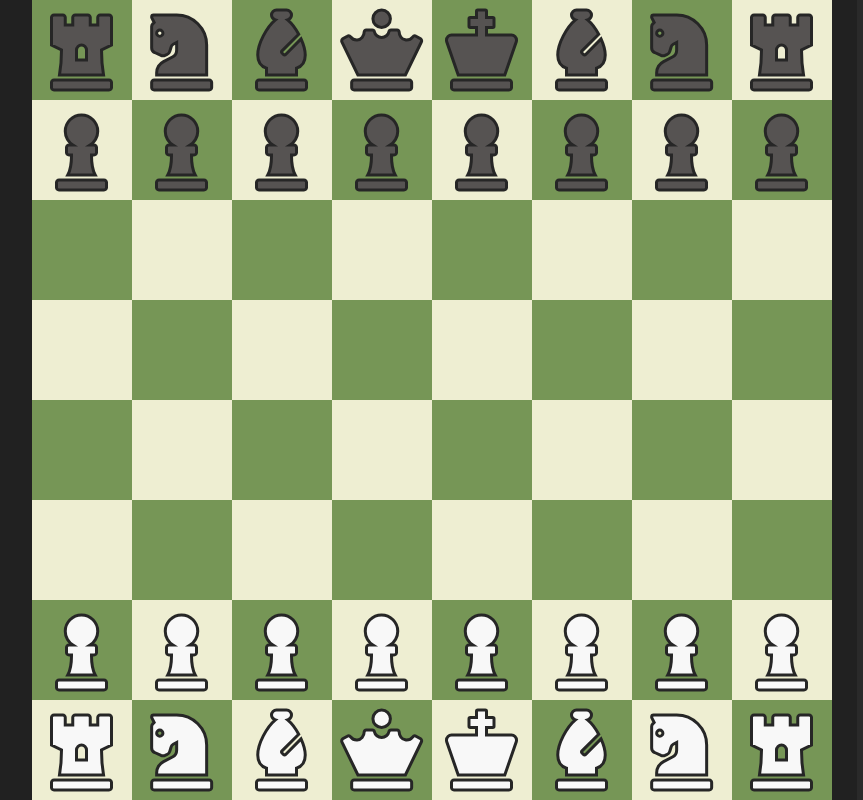
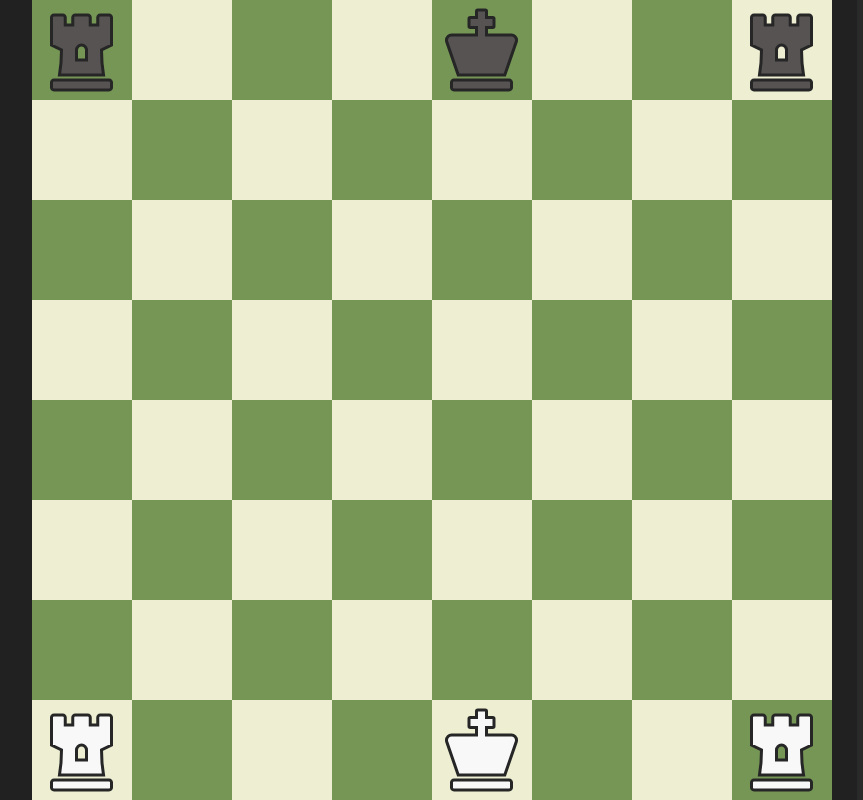
Before and after one commit to NSteczynski/Chess, a React app: page / in a window 1280 px wide. Shown: the whole page, without its empty margins (21-884 px from the left). Built offline with nearby package versions, Linux system fonts and the light colour scheme.

Commit message:
Add castling and check.

```diff
--- a/src/app.tsx
+++ b/src/app.tsx
@@ -4,14 +4,14 @@ import GameInformation from "./components/gameInformation"
 import DefaultSettings from "./core/settings"
 import DefaultAppState from "./core/appstate"
 import getPieceMoves from "./core/pieceMoves"
-import { Dictionary, Settings, AppState, Vector, PieceParams, PieceTypes, PlayerColor, MoveTypes, MoveHistory } from "./core/types"
+import { Dictionary, Settings, AppState, Vector, PieceParams, PieceTypes, PlayerColor, MoveTypes, PieceMove } from "./core/types"
 
 const App: React.FunctionComponent<{}> = () => {
   const [settings, setSettings] = React.useState<Settings>(DefaultSettings)
   const [state, setState] = React.useState<AppState>(DefaultAppState)
 
   const pieces: Dictionary<PieceParams> = state.pieces.reduce((r, piece) => ({ ...r, [`${piece.position.x}-${piece.position.y}`]: piece }), {})
-  const selectedPieceMoves: Dictionary<boolean> = state.selectedPieceMoves.reduce((r, move) => ({ ...r, [`${move.x}-${move.y}`]: true }), {})
+  const selectedPieceMoves: Dictionary<MoveTypes> = state.selectedPieceMoves.reduce((r, move) => ({ ...r, [`${move.position.x}-${move.position.y}`]: move.type }), {})
   const lastMove = state.movesHistory[state.movesHistory.length - 1]
 
   React.useEffect(() => {
@@ -30,15 +30,15 @@ const App: React.FunctionComponent<{}> = () => {
     const pawnY  = switchRows ? offsetY + 1 : offsetY
     const pieceY = switchRows ? offsetY     : offsetY + 1
 
-    for (let i = 0; i < 8; ++i)
-      pieces.push({ color, type: PieceTypes.PAWN, position: { x: i, y: pawnY  }})
+    // for (let i = 0; i < 8; ++i)
+    //   pieces.push({ color, type: PieceTypes.PAWN, position: { x: i, y: pawnY  }})
     pieces.push({ color, type: PieceTypes.ROOK  , position: { x: 0, y: pieceY }})
-    pieces.push({ color, type: PieceTypes.KNIGHT, position: { x: 1, y: pieceY }})
-    pieces.push({ color, type: PieceTypes.BISHOP, position: { x: 2, y: pieceY }})
-    pieces.push({ color, type: PieceTypes.QUEEN , position: { x: 3, y: pieceY }})
+    // pieces.push({ color, type: PieceTypes.KNIGHT, position: { x: 1, y: pieceY }})
+    // pieces.push({ color, type: PieceTypes.BISHOP, position: { x: 2, y: pieceY }})
+    // pieces.push({ color, type: PieceTypes.QUEEN , position: { x: 3, y: pieceY }})
     pieces.push({ color, type: PieceTypes.KING  , position: { x: 4, y: pieceY }})
-    pieces.push({ color, type: PieceTypes.BISHOP, position: { x: 5, y: pieceY }})
-    pieces.push({ color, type: PieceTypes.KNIGHT, position: { x: 6, y: pieceY }})
+    // pieces.push({ color, type: PieceTypes.BISHOP, position: { x: 5, y: pieceY }})
+    // pieces.push({ color, type: PieceTypes.KNIGHT, position: { x: 6, y: pieceY }})
     pieces.push({ color, type: PieceTypes.ROOK  , position: { x: 7, y: pieceY }})
 
     return pieces
@@ -48,9 +48,9 @@ const App: React.FunctionComponent<{}> = () => {
     const hasMove  = selectedPieceMoves[`${position.x}-${position.y}`]
     const hasPiece = pieces[`${position.x}-${position.y}`]
 
-    if (hasMove)
-      return onMoveClick(position)
-    if (hasPiece)
+    if (hasMove != undefined)
+      return onMoveClick(position, hasMove)
+    if (hasPiece != undefined)
       return onPieceClick(position, hasPiece.color, hasPiece.type)
     return setState(prevState => ({ ...prevState, selectedPiece: undefined, selectedPieceMoves: [] }))
   }
@@ -65,28 +65,36 @@ const App: React.FunctionComponent<{}> = () => {
     return setState(prevState => ({ ...prevState, selectedPiece, selectedPieceMoves }))
   }
 
-  const onMoveClick = (position: Vector): void => {
+  const onMoveClick = (position: Vector, type: MoveTypes): void => {
     if (!state.selectedPiece)
       return undefined
 
     const nextPlayerMove = state.currentPlayerMove == PlayerColor.WHITE ? PlayerColor.BLACK : PlayerColor.WHITE
     const currentPiece = pieces[`${position.x}-${position.y}`]
-    const newPieces = state.pieces.map(piece => {
+    const newStatePieces = state.pieces.map(piece => {
+      if (state.selectedPiece && type === MoveTypes.Q_CASTLING && piece.type === PieceTypes.ROOK && piece.color === state.selectedPiece.color && piece.position.x === 0)
+        return { ...piece, position: { x: 3, y: position.y }, hasMoved: true }
+      if (state.selectedPiece && type === MoveTypes.K_CASTLING && piece.type === PieceTypes.ROOK && piece.color === state.selectedPiece.color && piece.position.x === 7)
+        return { ...piece, position: { x: 5, y: position.y }, hasMoved: true }
       if (piece != state.selectedPiece)
         return piece
-      if (piece.type === PieceTypes.PAWN)
-        return { ...piece, position, hasMoved: true }
-      return { ...piece, position }
+      return { ...piece, position, hasMoved: true }
     }).filter(piece => !currentPiece || piece != currentPiece)
 
     const newMovesHistory = [...state.movesHistory]
-    const moveType = currentPiece ? MoveTypes.CAPTURE : MoveTypes.MOVE
-    newMovesHistory.push({ newPosition: position, piece: state.selectedPiece, capturedPiece: currentPiece, type: moveType })
+    const newPieces: Dictionary<PieceParams> = newStatePieces.reduce((r, piece) => ({ ...r, [`${piece.position.x}-${piece.position.y}`]: piece }), {})
+    const isCheck = !!getPieceMoves(position, state.currentPlayerMove, state.selectedPiece.type, newPieces).find(move => {
+      const piece = pieces[`${move.position.x}-${move.position.y}`]
+      if (!piece)
+        return false
+      return piece.type === PieceTypes.KING && piece.color === nextPlayerMove
+    })
+    newMovesHistory.push({ newPosition: position, piece: state.selectedPiece, capturedPiece: currentPiece, type, isCheck })
 
     return setState(prevState => ({
       ...prevState,
       currentPlayerMove: nextPlayerMove,
-      pieces: newPieces,
+      pieces: newStatePieces,
       selectedPiece: undefined,
       selectedPieceMoves: [],
       movesHistory: newMovesHistory
--- a/src/components/board.tsx
+++ b/src/components/board.tsx
@@ -1,12 +1,12 @@
 import React from "react"
 import Row from "./row"
-import { Dictionary, Vector, PieceParams, MoveHistory } from "../core/types"
+import { Dictionary, Vector, PieceParams, MoveHistory, MoveTypes } from "../core/types"
 
 const Board: React.FunctionComponent<{
   pieces: Dictionary<PieceParams>
   lastMove: MoveHistory | undefined
   selectedPiecePosition: Vector | undefined
-  selectedPieceMoves: Dictionary<boolean>
+  selectedPieceMoves: Dictionary<MoveTypes>
   onCellClick: (position: Vector) => void
 }> = ({ pieces, lastMove, selectedPiecePosition, selectedPieceMoves, onCellClick }) => {
   const rows = Array(8).fill(undefined).map((v, y) => (
--- a/src/components/movesHistory.tsx
+++ b/src/components/movesHistory.tsx
@@ -5,7 +5,7 @@ import { getMoveNotationName } from "../core/functions"
 const MovesHistory: React.FunctionComponent<{
   moves: Array<MoveHistory>
 }> = ({ moves }) => {
-  const movesInfo = moves.map((move, index) => <span key={index}>{getMoveNotationName(move)}</span>)
+  const movesInfo = moves.map((move, index) => <span key={index}>{getMoveNotationName(move)}{move.isCheck ? "+" : ""}</span>)
 
   return (
     <div className="movesHistory">
--- a/src/components/row.tsx
+++ b/src/components/row.tsx
@@ -1,12 +1,12 @@
 import React from "react"
-import { Dictionary, Vector, PieceParams, MoveHistory } from "../core/types"
+import { Dictionary, Vector, PieceParams, MoveHistory, MoveTypes } from "../core/types"
 
 const Row: React.FunctionComponent<{
   id: number
   pieces: Dictionary<PieceParams>
   lastMove: MoveHistory | undefined
   selectedPiecePosition: Vector | undefined
-  selectedPieceMoves: Dictionary<boolean>
+  selectedPieceMoves: Dictionary<MoveTypes>
   onCellClick: (position: Vector) => void
 }> = ({ id, pieces, lastMove, selectedPiecePosition, selectedPieceMoves, onCellClick }) => {
   const cells = Array(8).fill(undefined).map((v, x) => {
@@ -17,7 +17,7 @@ const Row: React.FunctionComponent<{
                        x == lastMove.newPosition.x    && id == lastMove.newPosition.y   ||
                        x == lastMove.piece.position.x && id == lastMove.piece.position.y)
     const type = (id + x) % 2 == 0 ? " even" : " odd"
-    const className = "cell" + type + (currentMove ? " move" : "") + (isSelected ? " selected" : "")
+    const className = "cell" + type + (currentMove != undefined ? " move" : "") + (isSelected ? " selected" : "")
 
     return (
       <div key={x} className={className} onClick={() => onCellClick({ x, y: id })}>
--- a/src/core/functions.ts
+++ b/src/core/functions.ts
@@ -1,4 +1,4 @@
-import { PieceTypes, MoveHistory, MoveTypes, PieceNotationName } from "./types";
+import { PieceTypes, MoveHistory, MoveTypes, PieceNotationName } from "./types"
 
 /** The x coordinates. */
 export const xCoords = ["a", "b", "c", "d", "e", "f", "g", "h"]
@@ -8,6 +8,8 @@ export const xCoords = ["a", "b", "c", "d", "e", "f", "g", "h"]
  * @param move The move history.
  */
 export const getMoveNotationName = (move: MoveHistory): string => {
+  if (move.type === MoveTypes.Q_CASTLING || move.type === MoveTypes.K_CASTLING)
+    return move.type
   const pieceNotationName = PieceNotationName[move.piece.type.toUpperCase() as keyof typeof PieceNotationName]
   const coords = xCoords[move.newPosition.x] + move.newPosition.y
 
--- a/src/core/pieceMoves.ts
+++ b/src/core/pieceMoves.ts
@@ -1,4 +1,4 @@
-import { Dictionary, Vector, PieceParams, PawnParams, PieceTypes, PlayerColor } from "./types"
+import { Dictionary, Vector, PieceParams, PieceTypes, PlayerColor, PieceMove, MoveTypes } from "./types"
 
 /**
  * Returns available moves for piece type.
@@ -6,105 +6,136 @@ import { Dictionary, Vector, PieceParams, PawnParams, PieceTypes, PlayerColor }
  * @param color The player color.
  * @param type The piece type.
  * @param pieces The piece list.
+ * @param checkAttack If true then checks piece posible attack moves. Default: false.
  */
-const getPieceMoves = (position: Vector, color: PlayerColor, type: PieceTypes, pieces: Dictionary<PieceParams>): Array<Vector> => {
+const getPieceMoves = (position: Vector, color: PlayerColor, type: PieceTypes, pieces: Dictionary<PieceParams>, checkAttack: boolean = false): Array<PieceMove> => {
   switch (type) {
     case PieceTypes.PAWN:
-      return getPawnMoves(position, color, pieces)
+      return getPawnMoves(position, color, pieces, checkAttack)
     case PieceTypes.ROOK:
-      return getRookMoves(position, color, pieces)
+      return getRookMoves(position, color, pieces, checkAttack)
     case PieceTypes.KNIGHT:
-      return getKnightMoves(position, color, pieces)
+      return getKnightMoves(position, color, pieces, checkAttack)
     case PieceTypes.BISHOP:
-      return getBishopMoves(position, color, pieces)
+      return getBishopMoves(position, color, pieces, checkAttack)
     case PieceTypes.QUEEN:
-      return getQueenMoves(position, color, pieces)
+      return getQueenMoves(position, color, pieces, checkAttack)
     case PieceTypes.KING:
-      return getKingMoves(position, color, pieces)
+      return getKingMoves(position, color, pieces, checkAttack)
     default:
       return []
   }
 }
 
-const getPawnMoves = (position: Vector, color: PlayerColor, pieces: Dictionary<PieceParams>): Array<Vector> => {
+const getPawnMoves = (position: Vector, color: PlayerColor, pieces: Dictionary<PieceParams>, checkAttack: boolean): Array<PieceMove> => {
   const direction = color === PlayerColor.WHITE ? -1 : 1
-  const hasMoved = (pieces[`${position.x}-${position.y}`] as PawnParams)?.hasMoved
+  const hasMoved = pieces[`${position.x}-${position.y}`]?.hasMoved
 
-  const canMoveLeft   = pieces[`${position.x - 1}-${position.y + direction}`]
-  const canMoveRight  = pieces[`${position.x + 1}-${position.y + direction}`]
-  const canSingleMove = !pieces[`${position.x    }-${position.y + direction}`]
-  const canDoubleMove = canSingleMove && !hasMoved && !pieces[`${position.x}-${position.y + direction * 2}`]
+  const canMoveLeft   =  pieces[`${position.x - 1}-${position.y + direction    }`] ||  checkAttack
+  const canMoveRight  =  pieces[`${position.x + 1}-${position.y + direction    }`] ||  checkAttack
+  const canSingleMove = !pieces[`${position.x    }-${position.y + direction    }`] && !checkAttack
+  const canDoubleMove = !pieces[`${position.x    }-${position.y + direction * 2}`] && !hasMoved && canSingleMove
 
   return [
-    canMoveLeft   && getSingleMove(position, color, -1, direction    , pieces),
-    canMoveRight  && getSingleMove(position, color,  1, direction    , pieces),
-    canSingleMove && getSingleMove(position, color,  0, direction    , pieces),
-    canDoubleMove && getSingleMove(position, color,  0, direction * 2, pieces)
-  ].filter(move => move) as Array<Vector>
+    canMoveLeft   && getSingleMove(position, color, -1, direction    , pieces, checkAttack),
+    canMoveRight  && getSingleMove(position, color,  1, direction    , pieces, checkAttack),
+    canSingleMove && getSingleMove(position, color,  0, direction    , pieces, checkAttack),
+    canDoubleMove && getSingleMove(position, color,  0, direction * 2, pieces, checkAttack)
+  ].filter(move => move) as Array<PieceMove>
 }
 
-const getKnightMoves = (position: Vector, color: PlayerColor, pieces: Dictionary<PieceParams>): Array<Vector> => {
+const getKnightMoves = (position: Vector, color: PlayerColor, pieces: Dictionary<PieceParams>, checkAttack: boolean): Array<PieceMove> => {
     return [
-    getSingleMove(position, color, -1,  2, pieces),
-    getSingleMove(position, color,  1,  2, pieces),
-    getSingleMove(position, color,  2,  1, pieces),
-    getSingleMove(position, color,  2, -1, pieces),
-    getSingleMove(position, color, -1, -2, pieces),
-    getSingleMove(position, color,  1, -2, pieces),
-    getSingleMove(position, color, -2,  1, pieces),
-    getSingleMove(position, color, -2, -1, pieces),
-  ].filter(move => move) as Array<Vector>
+    getSingleMove(position, color, -1,  2, pieces, checkAttack),
+    getSingleMove(position, color,  1,  2, pieces, checkAttack),
+    getSingleMove(position, color,  2,  1, pieces, checkAttack),
+    getSingleMove(position, color,  2, -1, pieces, checkAttack),
+    getSingleMove(position, color, -1, -2, pieces, checkAttack),
+    getSingleMove(position, color,  1, -2, pieces, checkAttack),
+    getSingleMove(position, color, -2,  1, pieces, checkAttack),
+    getSingleMove(position, color, -2, -1, pieces, checkAttack),
+  ].filter(move => move) as Array<PieceMove>
 }
 
-const getRookMoves = (position: Vector, color: PlayerColor, pieces: Dictionary<PieceParams>): Array<Vector> => {
+const getRookMoves = (position: Vector, color: PlayerColor, pieces: Dictionary<PieceParams>, checkAttack: boolean): Array<PieceMove> => {
   return [
-    ...getLineMoves(position, color,  0, -1, pieces),
-    ...getLineMoves(position, color,  1,  0, pieces),
-    ...getLineMoves(position, color,  0,  1, pieces),
-    ...getLineMoves(position, color, -1,  0, pieces)
+    ...getLineMoves(position, color,  0, -1, pieces, checkAttack),
+    ...getLineMoves(position, color,  1,  0, pieces, checkAttack),
+    ...getLineMoves(position, color,  0,  1, pieces, checkAttack),
+    ...getLineMoves(position, color, -1,  0, pieces, checkAttack)
   ]
 }
 
-const getBishopMoves = (position: Vector, color: PlayerColor, pieces: Dictionary<PieceParams>): Array<Vector> => {
+const getBishopMoves = (position: Vector, color: PlayerColor, pieces: Dictionary<PieceParams>, checkAttack: boolean): Array<PieceMove> => {
   return [
-    ...getLineMoves(position, color, -1, -1, pieces),
-    ...getLineMoves(position, color,  1, -1, pieces),
-    ...getLineMoves(position, color,  1,  1, pieces),
-    ...getLineMoves(position, color, -1,  1, pieces)
+    ...getLineMoves(position, color, -1, -1, pieces, checkAttack),
+    ...getLineMoves(position, color,  1, -1, pieces, checkAttack),
+    ...getLineMoves(position, color,  1,  1, pieces, checkAttack),
+    ...getLineMoves(position, color, -1,  1, pieces, checkAttack)
   ]
 }
 
-const getQueenMoves = (position: Vector, color: PlayerColor, pieces: Dictionary<PieceParams>): Array<Vector> => {
+const getQueenMoves = (position: Vector, color: PlayerColor, pieces: Dictionary<PieceParams>, checkAttack: boolean): Array<PieceMove> => {
   return [
-    ...getRookMoves(position, color, pieces),
-    ...getBishopMoves(position, color, pieces)
+    ...getRookMoves(position, color, pieces, checkAttack),
+    ...getBishopMoves(position, color, pieces, checkAttack)
   ]
 }
 
-const getKingMoves = (position: Vector, color: PlayerColor, pieces: Dictionary<PieceParams>): Array<Vector> => {
+const getKingMoves = (position: Vector, color: PlayerColor, pieces: Dictionary<PieceParams>, checkAttack: boolean): Array<PieceMove> => {
+  const oppositeColor = color === PlayerColor.WHITE ? PlayerColor.BLACK : PlayerColor.WHITE
+  const hasKingMoved = pieces[`${position.x}-${position.y}`]?.hasMoved
+  const isKingUnderAttack = !checkAttack && isPositionAttacked(position, oppositeColor, pieces)
+  const qSideRookKey = Object.keys(pieces).find(key => pieces[key].color === color && pieces[key].type === PieceTypes.ROOK && pieces[key].position.x === 0)
+  const kSideRookKey = Object.keys(pieces).find(key => pieces[key].color === color && pieces[key].type === PieceTypes.ROOK && pieces[key].position.x === 7)
+  const qSideRook = qSideRookKey && pieces[qSideRookKey]
+  const kSideRook = kSideRookKey && pieces[kSideRookKey]
+  const qSideCastlingPosition = { x: 2, y: position.y }
+  const kSideCastlingPosition = { x: 6, y: position.y }
+  const canQSideCastling = !checkAttack && !hasKingMoved && !isKingUnderAttack && qSideRook && !qSideRook.hasMoved &&
+                           !isPositionAttacked({ x: 2, y: position.y }, oppositeColor, pieces) &&
+                           !isPositionAttacked({ x: 3, y: position.y }, oppositeColor, pieces)
+  const canKSideCastling = !checkAttack && !hasKingMoved && !isKingUnderAttack && kSideRook && !kSideRook.hasMoved &&
+                           !isPositionAttacked({ x: 5, y: position.y }, oppositeColor, pieces) &&
+                           !isPositionAttacked({ x: 6, y: position.y }, oppositeColor, pieces)
+
   return [
-    getSingleMove(position, color, -1, -1, pieces),
-    getSingleMove(position, color,  1, -1, pieces),
-    getSingleMove(position, color,  1,  1, pieces),
-    getSingleMove(position, color, -1,  1, pieces),
+    canQSideCastling && { position: qSideCastlingPosition, type: MoveTypes.Q_CASTLING },
+    canKSideCastling && { position: kSideCastlingPosition, type: MoveTypes.K_CASTLING },
 
-    getSingleMove(position, color,  0, -1, pieces),
-    getSingleMove(position, color, -1,  0, pieces),
-    getSingleMove(position, color,  0,  1, pieces),
-    getSingleMove(position, color,  1,  0, pieces),
-  ].filter(move => move) as Array<Vector>
+    getSingleMove(position, color, -1, -1, pieces, checkAttack),
+    getSingleMove(position, color,  1, -1, pieces, checkAttack),
+    getSingleMove(position, color,  1,  1, pieces, checkAttack),
+    getSingleMove(position, color, -1,  1, pieces, checkAttack),
+
+    getSingleMove(position, color,  0, -1, pieces, checkAttack),
+    getSingleMove(position, color, -1,  0, pieces, checkAttack),
+    getSingleMove(position, color,  0,  1, pieces, checkAttack),
+    getSingleMove(position, color,  1,  0, pieces, checkAttack),
+  ].filter(move => {
+    if (!move)
+      return false
+    if (checkAttack)
+      return true
+    return !isPositionAttacked(move.position, oppositeColor, pieces)
+  }) as Array<PieceMove>
 }
 
-const getSingleMove = (position: Vector, color: PlayerColor, changeX: number, changeY: number, pieces: Dictionary<PieceParams>): Vector | undefined => {
+const getSingleMove = (position: Vector, color: PlayerColor, changeX: number, changeY: number, pieces: Dictionary<PieceParams>, checkAttack: boolean): PieceMove | undefined => {
   const canMoveX = changeX > 0 ? 7 - position.x - changeX >= 0 : changeX < 0 ? position.x + changeX >= 0 : true
   const canMoveY = changeY > 0 ? 7 - position.y - changeY >= 0 : changeY < 0 ? position.y + changeY >= 0 : true
-  if (!canMoveX || !canMoveY || pieces[`${position.x + changeX}-${position.y + changeY}`]?.color === color)
+
+  const currentPiece = pieces[`${position.x + changeX}-${position.y + changeY}`]
+  const movePosition = { x: position.x + changeX, y: position.y + changeY }
+  const moveType = currentPiece ? MoveTypes.CAPTURE : MoveTypes.MOVE
+
+  if (!canMoveX || !canMoveY || !checkAttack && currentPiece?.color === color)
     return undefined
-  return { x: position.x + changeX, y: position.y + changeY }
+  return { position: movePosition, type: moveType }
 }
 
-const getLineMoves = (position: Vector, color: PlayerColor, changeX: number, changeY: number, pieces: Dictionary<PieceParams>): Array<Vector> => {
-  const moves: Array<Vector> = []
+const getLineMoves = (position: Vector, color: PlayerColor, changeX: number, changeY: number, pieces: Dictionary<PieceParams>, checkAttack: boolean): Array<PieceMove> => {
+  const moves: Array<PieceMove> = []
   const numberOfMovesX = changeX > 0 ? 7 - position.x : changeX < 0 ? position.x : undefined
   const numberOfMovesY = changeY > 0 ? 7 - position.y : changeY < 0 ? position.y : undefined
   const numberOfMoves = numberOfMovesX == undefined ? numberOfMovesY : numberOfMovesY == undefined ? numberOfMovesX : numberOfMovesX < numberOfMovesY ? numberOfMovesX : numberOfMovesY
@@ -114,12 +145,25 @@ const getLineMoves = (position: Vector, color: PlayerColor, changeX: number, cha
   for (let i = 1; i <= numberOfMoves; ++i) {
     const currentPiece = pieces[`${position.x + i * changeX}-${position.y + i * changeY}`]
     const prevPiece = pieces[`${position.x + (i - 1) * changeX}-${position.y + (i - 1) * changeY}`]
+    const movePosition = { x: position.x + i * changeX, y: position.y + i * changeY }
+    const moveType = currentPiece ? MoveTypes.CAPTURE : MoveTypes.MOVE
 
-    if (currentPiece?.color === color || prevPiece && prevPiece.color !== color) break
-    moves.push({ x: position.x + i * changeX, y: position.y + i * changeY })
+    if (!checkAttack && (currentPiece?.color === color || prevPiece && prevPiece.color !== color)) break
+    moves.push({ position: movePosition, type: moveType })
   }
 
   return moves
 }
 
+export const isPositionAttacked = (position: Vector, color: PlayerColor, pieces: Dictionary<PieceParams>): boolean => {
+  return !!Object.keys(pieces).find(key => {
+    const piece = pieces[key]
+    if (piece.color !== color)
+      return false
+
+    const pieceMoves = getPieceMoves(piece.position, piece.color, piece.type, pieces, true)
+    return pieceMoves.find(move => move.position.x === position.x && move.position.y === position.y)
+  })
+}
+
 export default getPieceMoves
--- a/src/core/types.ts
+++ b/src/core/types.ts
@@ -18,7 +18,7 @@ export interface AppState {
   /** The current selected piece. */
   selectedPiece: PieceParams | undefined
   /** The selected piece available moves. */
-  selectedPieceMoves: Array<Vector>
+  selectedPieceMoves: Array<PieceMove>
   /** The history of moves. */
   movesHistory: Array<MoveHistory>
 }
@@ -41,6 +41,8 @@ export interface MoveHistory {
   capturedPiece: PieceParams | undefined
   /** The move type. */
   type: MoveTypes
+  /** Returns true if move is check. */
+  isCheck: boolean
 }
 
 /** The piece parameters. */
@@ -51,12 +53,16 @@ export interface PieceParams {
   type: PieceTypes
   /** The piece position. */
   position: Vector
+  /** Returns true if piece has moves. */
+  hasMoved?: boolean
 }
 
-/** The pawn piece parameters. */
-export interface PawnParams extends PieceParams {
-  /** If true then piece has moved. */
-  hasMoved: boolean
+/** The piece move. */
+export interface PieceMove {
+  /** The move position. */
+  position: Vector
+  /** The move type. */
+  type: MoveTypes
 }
 
 /** The player color. */
@@ -77,8 +83,10 @@ export enum PieceTypes {
 
 /** The moves types. */
 export enum MoveTypes {
-  MOVE    = "",
-  CAPTURE = "x"
+  MOVE       = "",
+  CAPTURE    = "x",
+  K_CASTLING = "0-0",
+  Q_CASTLING = "0-0-0"
 }
 
 /** The piece type algebraic notation name. */
```
